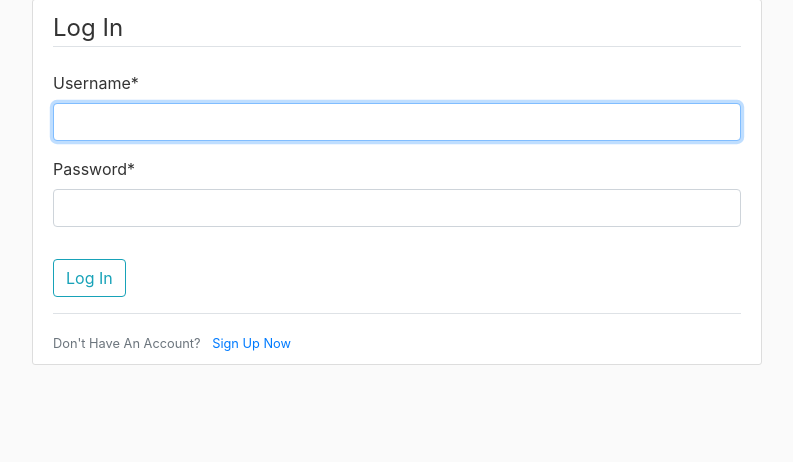
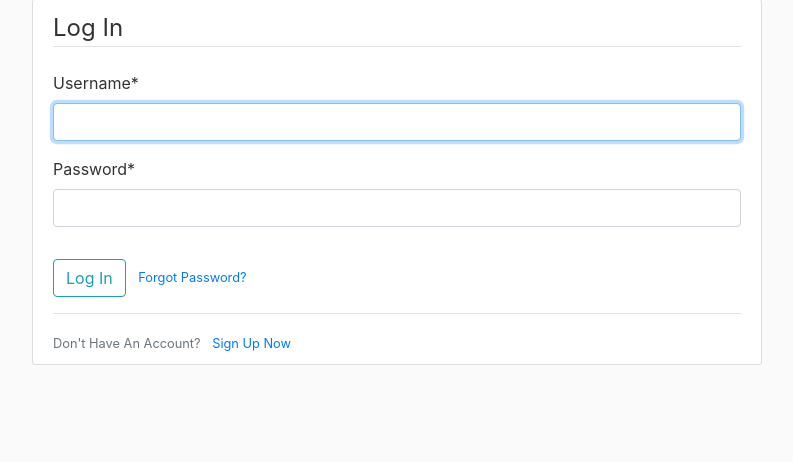
Before and after one commit to Harsh-2909/Task-Management-System, a Django app: page /user/login/ in a window 1280 px wide. Shown: the part 81-543 px from the top of the page, without its empty margins (53-846 px from the left). Run offline with Django 4.2, Linux system fonts and the light colour scheme; some libraries are stand-ins or nearby versions.

Commit message:
Fixed password reset error

```diff
--- a/user/templates/user/login.html
+++ b/user/templates/user/login.html
@@ -11,7 +11,7 @@
             <div class="form-group">
                 <button type="submit" class="btn btn-outline-info">Log In</button>
                  <small class="text-muted ml-2">
-                    {% comment %} <a href="{% url 'password_reset' %}">Forgot Password?</a> {% endcomment %}
+                    <a href="{% url 'password_reset' %}">Forgot Password?</a>
                 </small>
             </div>
         </form>
--- a/user/urls.py
+++ b/user/urls.py
@@ -8,15 +8,15 @@ urlpatterns = [
     path('logout/', auth_views.LogoutView.as_view(template_name= 'user/logout.html'), name= 'user-logout'),
     path('profile/', views.profile, name= 'user-profile'),
     path('password-reset/',
-    auth_views.PasswordResetView.as_view(template_name='users/password_reset.html'),
+    auth_views.PasswordResetView.as_view(template_name='user/password_reset.html'),
     name= 'password_reset'),
     path('password-reset/done/',
-    auth_views.PasswordResetDoneView.as_view(template_name='users/password_reset_done.html'),
+    auth_views.PasswordResetDoneView.as_view(template_name='user/password_reset_done.html'),
     name= 'password_reset_done'),
     path('password-reset-confirm/<uidb64>/<token>/',
-    auth_views.PasswordResetConfirmView.as_view(template_name='users/password_reset_confirm.html'),
+    auth_views.PasswordResetConfirmView.as_view(template_name='user/password_reset_confirm.html'),
     name= 'password_reset_confirm'),
     path('password-reset-complete/',
-    auth_views.PasswordResetCompleteView.as_view(template_name='users/password_reset_complete.html'),
+    auth_views.PasswordResetCompleteView.as_view(template_name='user/password_reset_complete.html'),
     name= 'password_reset_complete'),
 ]
```
Also changed, not shown: task_manager/settings.py (+11 -0 lines).
